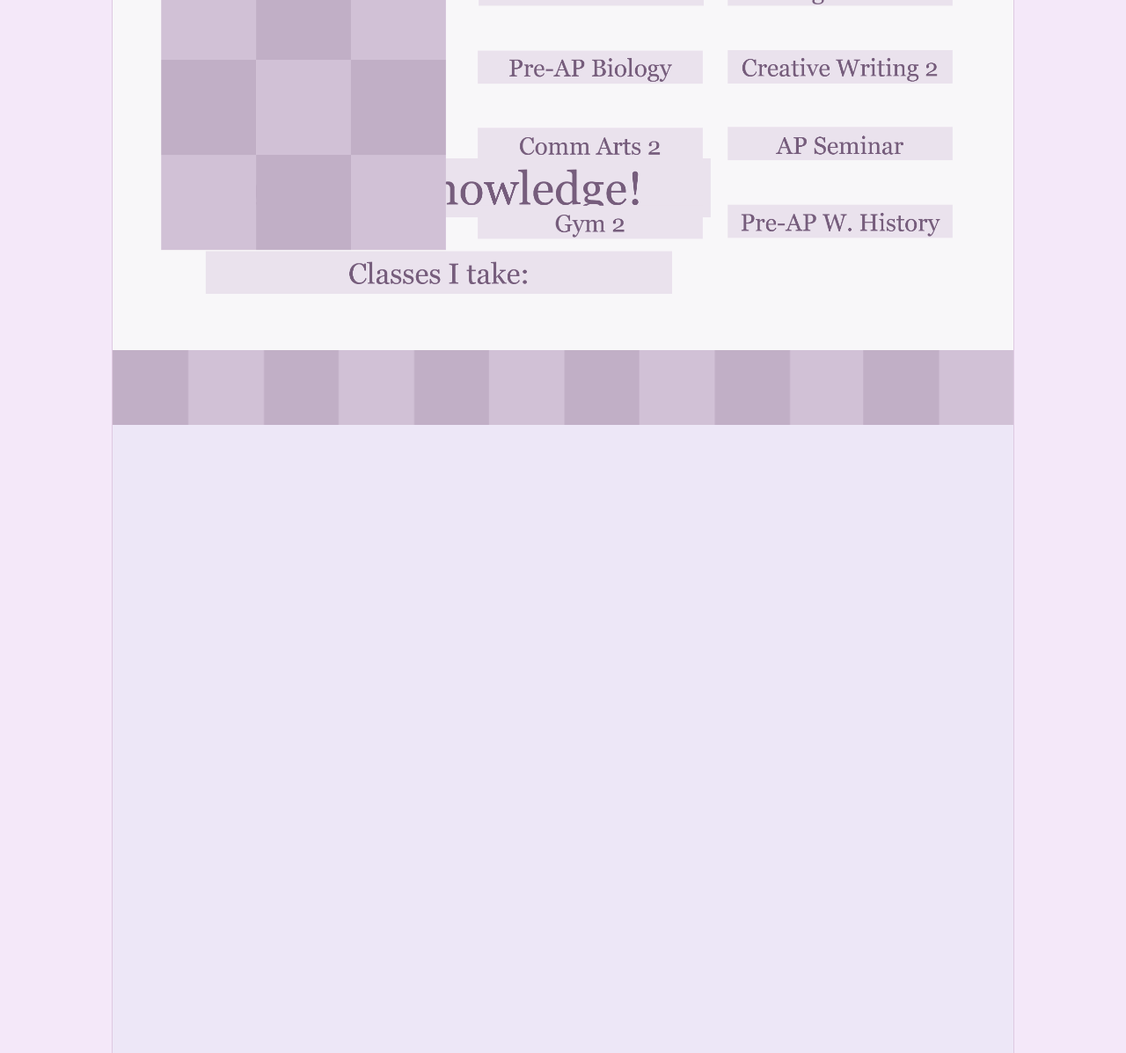
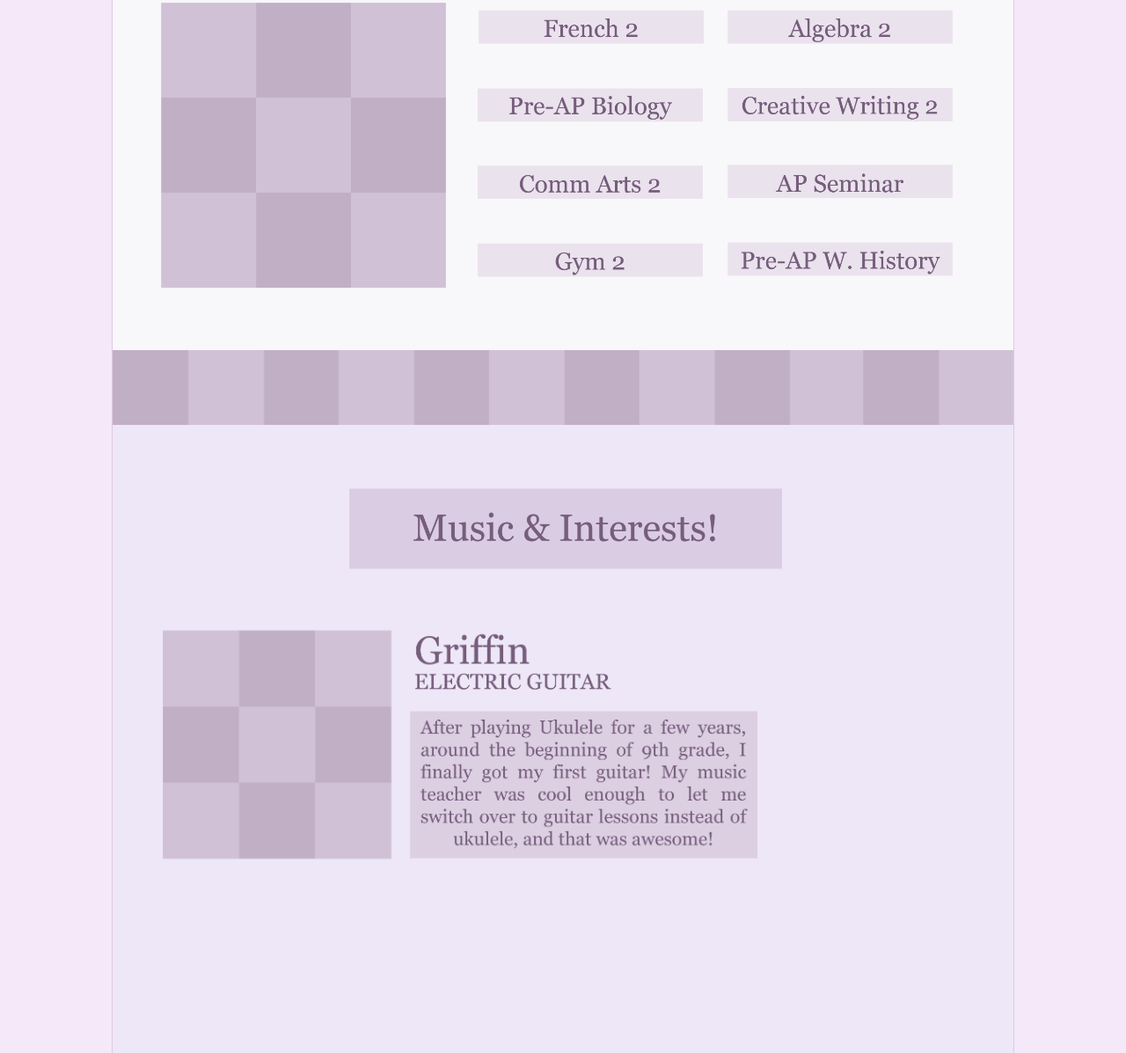
Before and after one commit to zoorabba/2026.portfolio, a plain HTML site: page index.html in a window 1280 px wide. Shown: the part 1016-2213 px from the top of the page at 88% size. Drawn offline with Linux system fonts and the light colour scheme.

Commit message:
commit duos

```diff
--- a/index.html
+++ b/index.html
@@ -41,8 +41,8 @@
         <!-- knowledge -->
 
         <div id="knowledge">
+            <img id="aqkn" src="/Images/AQ-KN.png" alt="aqkn" width="620px">
             <img id="classes" src="/Images/CLASSES.png" alt="behind" width="300px">
-            <img id="aqkn" src="/Images/AQ-KN.png" alt="aqkn" width="620px">
         </div>
 
           <div class="divider">
@@ -54,7 +54,12 @@
 
 
                 <!-- about my music -->
-                <div id="music-about"></div>
+                <div id="music-about">
+                    <div><img id="music-title" src="/Images/music-int.png" alt="" width="410px">
+                    </div>
+                        <img id="griffin" src="/Images/GRIF-info.png" alt="" width="260px">
+
+                </div>
                 <!-- end about my music -->
 
 
--- a/jolteon.css
+++ b/jolteon.css
@@ -4,7 +4,7 @@ body{
     flex-direction: column;
     align-items: center;
     justify-content: center;
-    margin: ;
+
 }
 
 
@@ -72,11 +72,13 @@ body{
     position: relative;
     scale: 3;
     margin-left: 355px;
-    margin-top: 350px
+    margin-top: 150px
 }
 
 #aqkn {
-    margin-left: 60px;
+    margin-top: 85px;
+    margin-left: 190px;
+    scale: 1.05;
 }
 
 .divider {
@@ -90,6 +92,20 @@ body{
     background-color:#ede7f7;
 
 }
+
+#music-title {
+    margin-top: 80px;
+    margin-left: 310px;
+    scale: 1.2;
+}
+
+#griffin {
+    scale: 2.6;
+    margin-left: 265px;
+    margin-top: 160px;
+}
+
+
 
 #music-i-like {
     height: 1030px;
```
Also changed, not shown: Images/GRIF-info.png (added), Images/STARS.png, Images/music-int.png (added), 1 other file.
